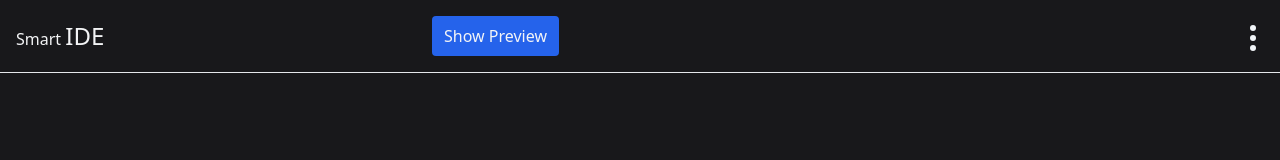
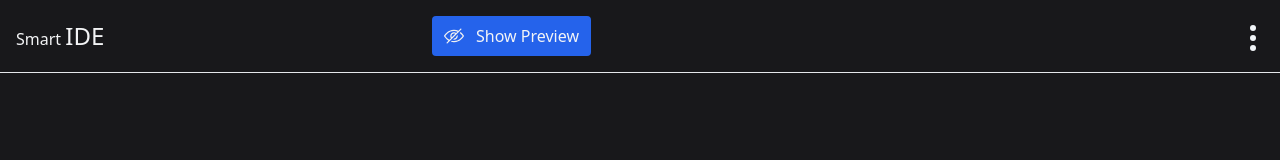
Before and after one commit to OG93-COM/10ReactProjects, a React (Vite) app in the folder SmartIDE/: page / in a window 1280 px wide. Shown: the top 160 px of the page. Built offline with nearby package versions, Linux system fonts and the light colour scheme.

Commit message:
Smart IDE

```diff
--- a/SmartIDE/src/App.jsx
+++ b/SmartIDE/src/App.jsx
@@ -1,3 +1,5 @@
+import hide from './assets/hide.svg'
+
 function App() {
   return (
     <div className=" bg-zinc-900 min-h-screen flex flex-col">
@@ -6,7 +8,9 @@ function App() {
           <span className="text-base">Smart </span>IDE
         </h1>
         <div className="w-full">
-          <button className="bg-blue-600 py-2 px-3 rounded">Show Preview</button>
+          <button className="bg-blue-600 py-2 px-3 rounded flex items-center hover:bg-blue-700">
+            <img src={hide} className='w-[20px] mr-3 ' />
+            Show Preview</button>
         </div>
         <div className="w-full flex">
           <div className="ml-auto mr-2">
```
